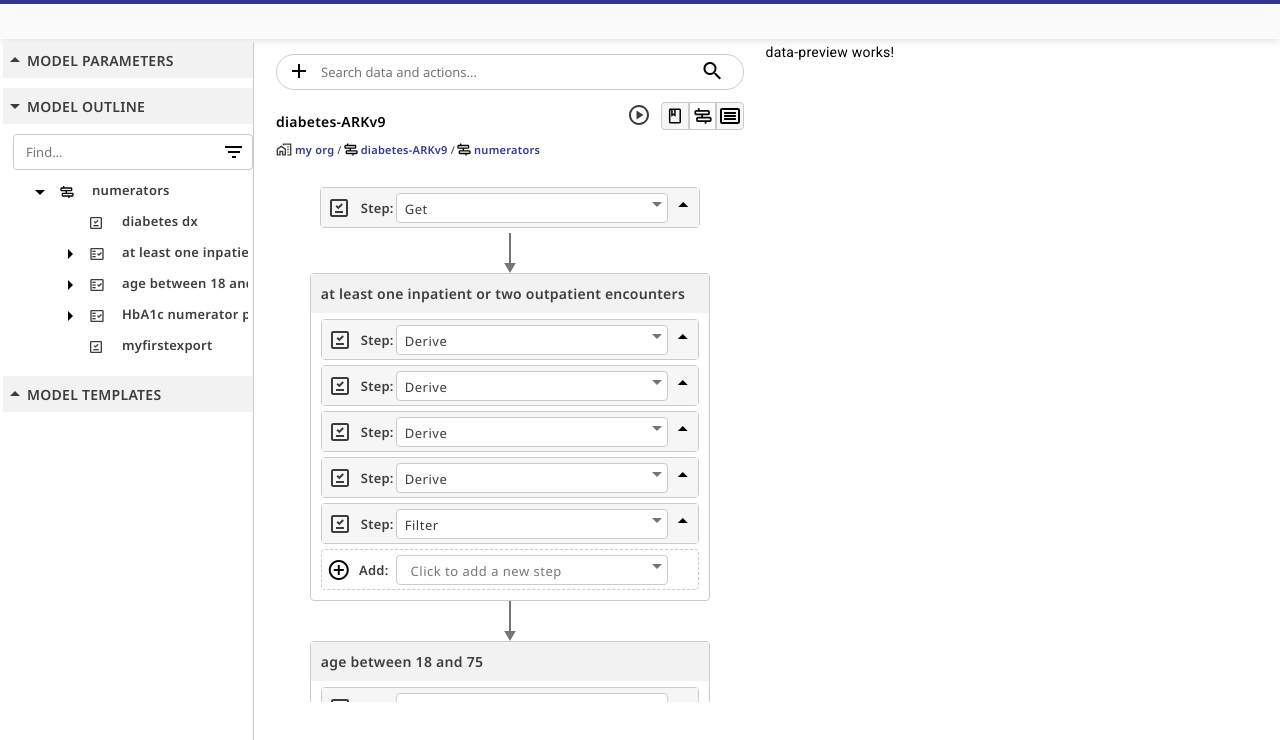
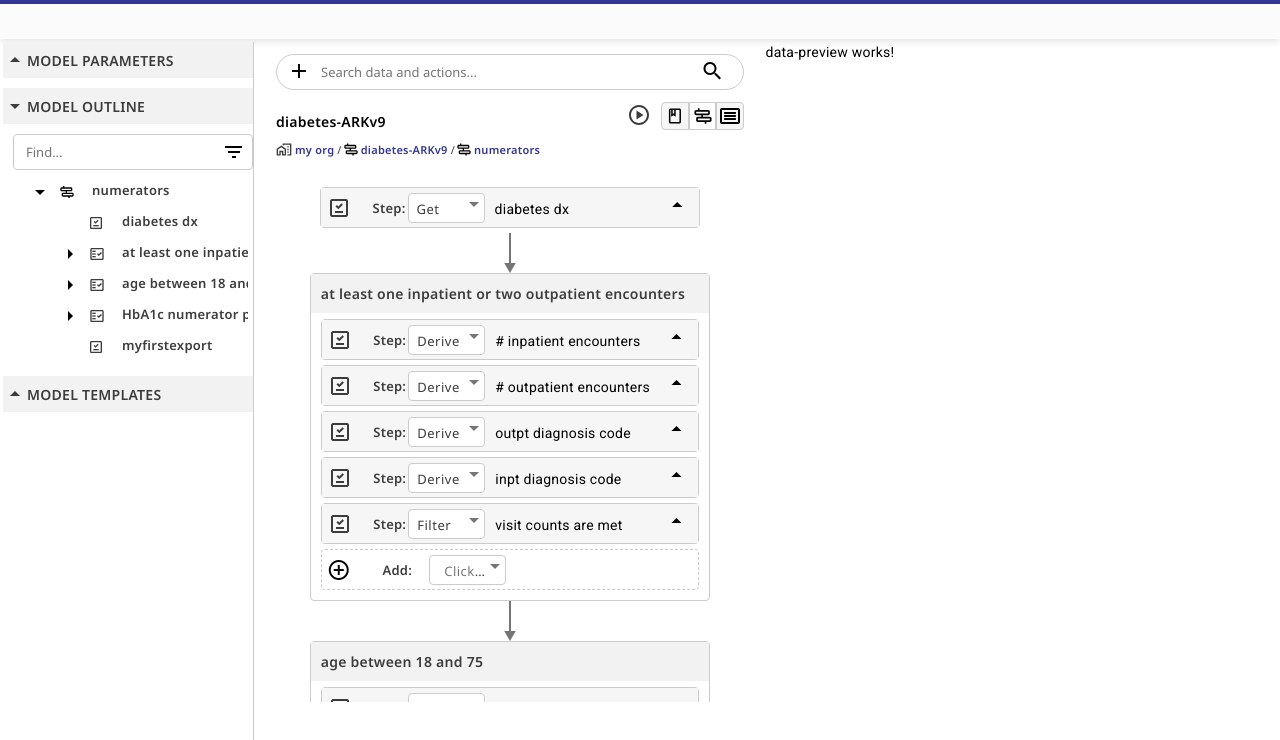
Before and after one commit to isc-rsingh/asbui, an Angular app: page / in a window 1280 px wide. Shown: the top 740 px of the page. Built offline with nearby package versions, Linux system fonts and the light colour scheme.

Commit message:
Add description editing

```diff
--- a/src/app/components/step-type-dropdown/step-type-dropdown.component.scss
+++ b/src/app/components/step-type-dropdown/step-type-dropdown.component.scss
@@ -1,5 +1,5 @@
 .step-select {
-    width: 270px;
+    width: 75px;
     height: 28px;
 
     background: #FFFFFF;
@@ -7,10 +7,6 @@
     border: 1px solid #CBCBCB;
     border-radius: 4px;
 }
-.step-option {
-
-}
-
 :host ::ng-deep .mat-mdc-select-placeholder {
     font-family: 'Noto Sans';
     font-style: normal;
--- a/src/app/step-editor/filter-editor/filter-editor.component.scss
+++ b/src/app/step-editor/filter-editor/filter-editor.component.scss
@@ -10,5 +10,7 @@
 }
 
 .filter-range-section {
+    margin-top:10px;
     display: flex;
+    gap:5px;
 }
--- a/src/app/step-editor/step-editor.component.html
+++ b/src/app/step-editor/step-editor.component.html
@@ -3,6 +3,8 @@
         <img src="./assets/step.svg" class="step-icon">
         <span class="step-label">Step:</span>
         <app-step-type-dropdown [(stepType)]="step.stepType"></app-step-type-dropdown>
+        <span class="step-description" *ngIf="!editing" (click)="editing=true">{{step.description}}</span>
+        <input class="step-description" *ngIf="editing" [(ngModel)]="step.description" (blur)="editing=false" (keyup.enter)="editing=false">
         <section class="expander-section">
             <mat-icon fontIcon="arrow_drop_down" class="expander-icon" *ngIf="expanded" (click)="expanded = !expanded"></mat-icon>
             <mat-icon fontIcon="arrow_drop_up" class="expander-icon" *ngIf="!expanded" (click)="expanded = !expanded"></mat-icon>
--- a/src/app/step-editor/step-editor.component.scss
+++ b/src/app/step-editor/step-editor.component.scss
@@ -6,7 +6,7 @@
 
 .step-header {
     display: grid;
-    grid-template-columns: 1fr 1fr 4fr 1fr;
+    grid-template-columns: 1fr 1fr 1fr 4fr 1fr;
     background: #F6F6F6;
 
     height:39px;
@@ -30,6 +30,25 @@
     margin-right:2px;
 }
 
+.step-description {
+    padding-left:10px;
+    margin-top:2px;
+}
+
+input.step-description {
+    width:100%;
+    background: #FFFFFF;
+    border: 1px solid #CBCBCB;
+    border-radius: 4px;
+    height:26px;
+    font-family: "Noto Sans";
+    font-style: normal;
+    font-weight: 600;
+    font-size: 14px;
+    line-height: 19px;
+    margin-top:1px;
+}
+
 .expander-section {
     justify-self: center;
 }
--- a/src/app/step-editor/step-editor.component.ts
+++ b/src/app/step-editor/step-editor.component.ts
@@ -11,6 +11,8 @@ import { StepService } from '../services/step.service';
 export class StepEditorComponent {
   @Input() step:StepObject;
   @Input() groupId:number | undefined;
+
+  editing:boolean=false;
 
   constructor(private dragHelperService:DragHelperService, private stepService: StepService) {}
 
```
